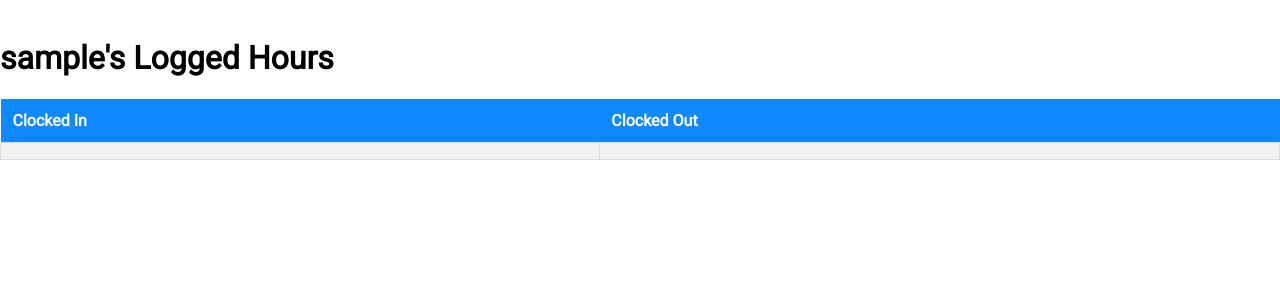
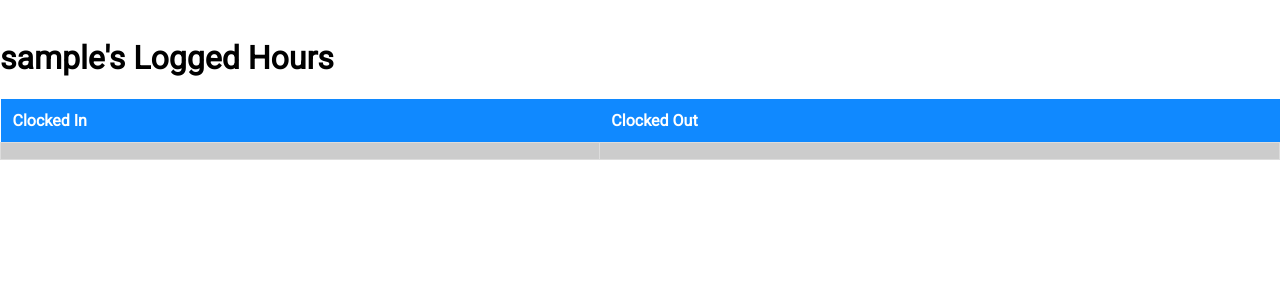
Before and after one commit to thatoneddrguy/Tuffy_Time, a PHP site: page /hours.php in a window 1280 px wide. Shown: the part 148-448 px from the top of the page. Run offline with PHP 8.4, Linux system fonts and the light colour scheme; the visitor is signed in with stand-in values (Sample User, id 1); tables that the repository leaves empty or names only in its code hold one stand-in row (values such as "Sample post"); data that the repository does not hold is empty.

Commit message:
changed color for hours display

```diff
--- a/include/style.css
+++ b/include/style.css
@@ -179,8 +179,9 @@ h1 {
     padding-left: 12px;
 }
 
+
 #hours-table tr:nth-child(even) {
-    background-color: #f2f2f2;
+    background-color: #cccccc;
 }
 
 #hours-table tr:hover {
```
